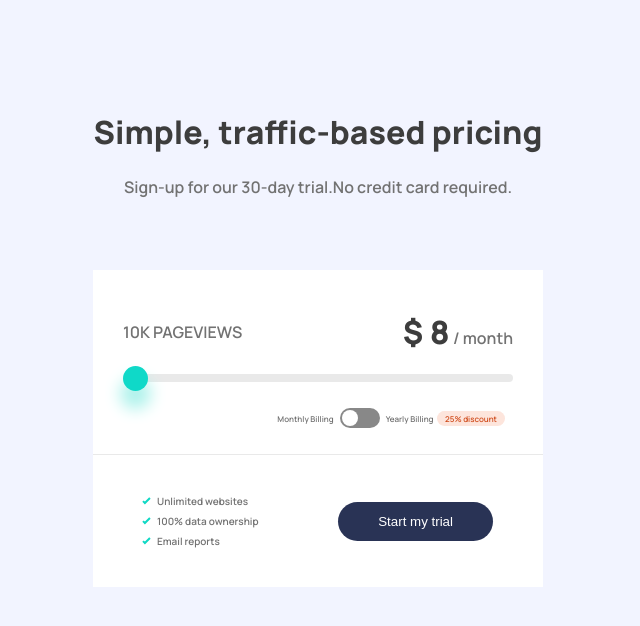
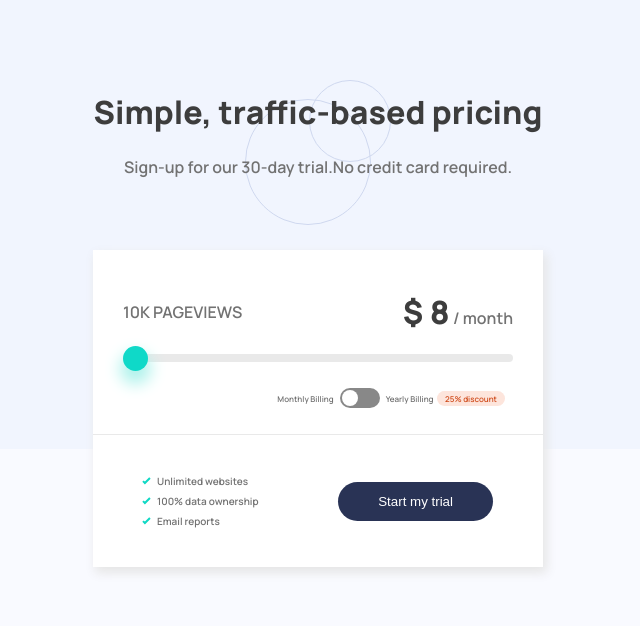
Before and after one commit to AnilaHsu/InteractivePriceComponent, a React (Create React App) app: page / in a window 1280 px wide. Shown: the top 626 px of the page, without its empty margins (322-962 px from the left). Built offline with nearby package versions, Linux system fonts and the light colour scheme.

Commit message:
feat: update the style and add background

```diff
--- a/src/App.css
+++ b/src/App.css
@@ -3,12 +3,16 @@
   flex-direction: column;
   align-items: center;
   height: 100%;
-  margin: 100px;
+  margin: 80px;
+  background-image: url(../src/asset/pattern-circles.svg);
+  background-repeat: no-repeat;
+  background-position-x: center;
 }
 
 .App-title {
   margin: 10px;
   color: #3d3d3d;
+  text-align: center;
 }
 
 .App-sub-title {
--- a/src/components/PriceMain/style.css
+++ b/src/components/PriceMain/style.css
@@ -9,6 +9,7 @@
   cursor: pointer;
   max-width: 450px;
   min-width: 336px;
+  box-shadow: 3px 5px 10px 1px #e6e6e6;
 }
 
 .main-top {
@@ -46,8 +47,26 @@
   height: 25px;
   border-radius: 50px;
   background-color: #0fd9c8;
-  box-shadow: 0px 15px 16px 3px #adf2eb;
+  box-shadow: 0px 10px 16px 3px #adf2eb;
 }
+
+.slider::-ms-thumb {
+    -webkit-appearance: none;
+    width: 25px;
+    height: 25px;
+    border-radius: 50px;
+    background-color: #0fd9c8;
+    box-shadow: 0px 10px 16px 3px #adf2eb;
+}
+
+.slider::-moz-range-thumb {
+    -webkit-appearance: none;
+    width: 25px;
+    height: 25px;
+    border-radius: 50px;
+    background-color: #0fd9c8;
+    box-shadow: 0px 10px 16px 3px #adf2eb;
+  }
 
 .main-switch {
   padding: 6px;
--- a/src/index.css
+++ b/src/index.css
@@ -10,7 +10,9 @@ body {
     "Helvetica Neue", sans-serif;
   -webkit-font-smoothing: antialiased;
   -moz-osx-font-smoothing: grayscale;
-  background-color: #f2f4ff;
+  background-color: #f9faff;
+  background-image: url(../src/asset/bg-pattern.svg);
+  background-repeat: no-repeat;
 }
 
 code {
```
Also changed, not shown: src/asset/bg-pattern.svg (added), src/asset/pattern-circles.svg (added).
